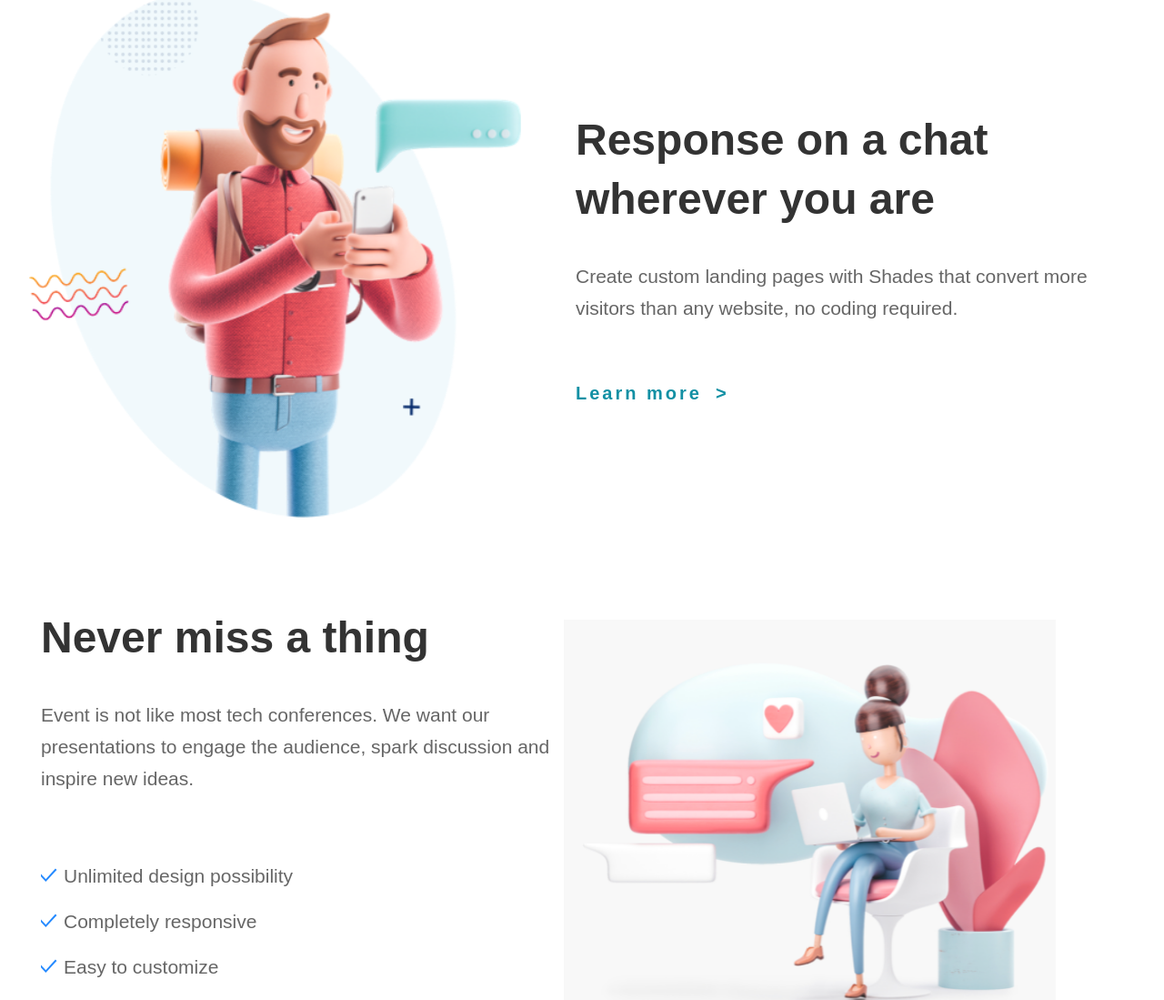
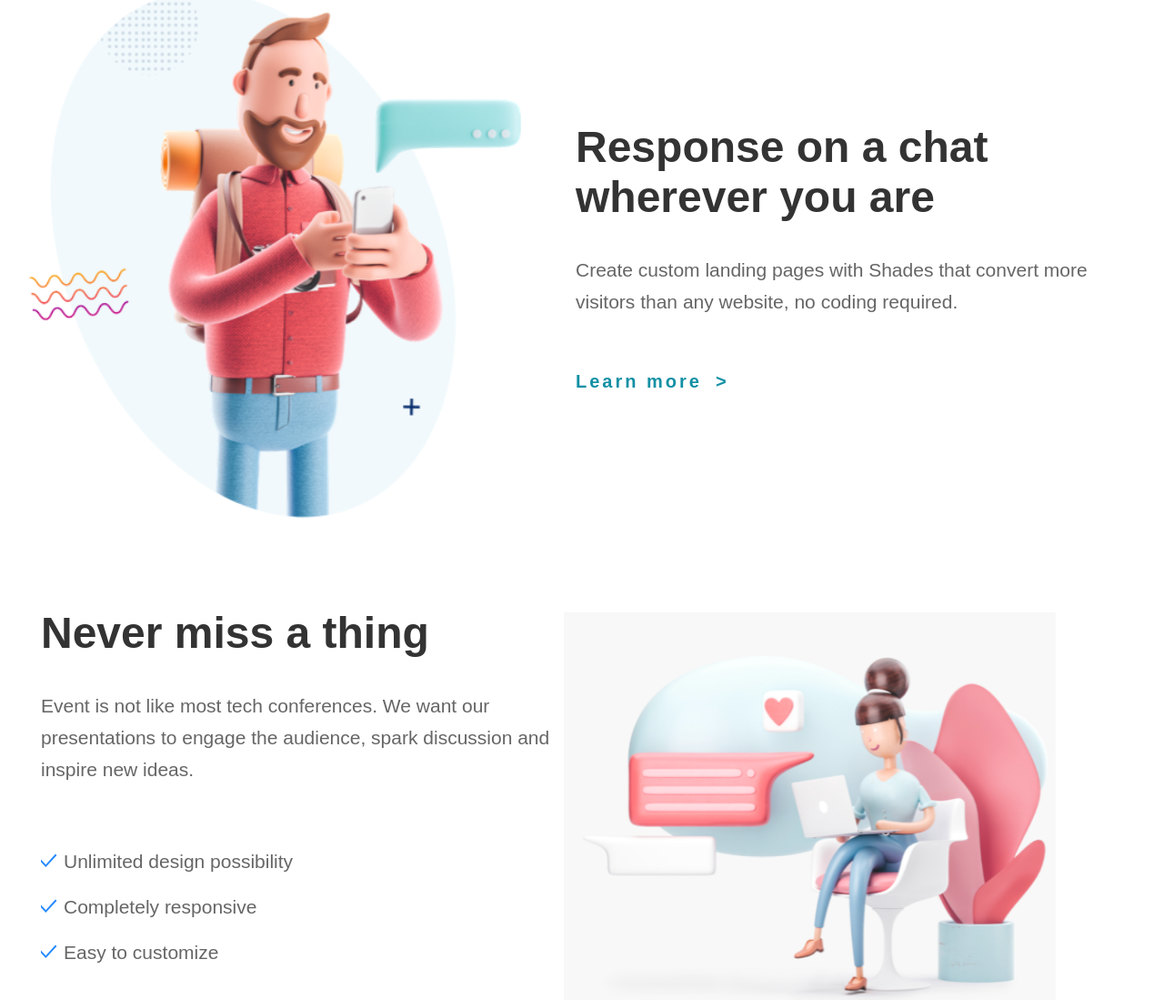
Before and after one commit to jatinrane14/CSI-Week-02-WebDev-Sprint, a plain HTML site: page index.html in a window 1280 px wide. Shown: the part 1500-2599 px from the top of the page at 91% size. Drawn offline with Linux system fonts and the light colour scheme.

Commit message:
style.css

```diff
--- a/css/style.css
+++ b/css/style.css
@@ -335,7 +335,7 @@ a{
     font-size: 48px;
     color: var(--colorb);
     margin-bottom: 35px;
-    line-height: 65px;
+    line-height: 55px;
 }
 .nvr-miss-thing-list{
     list-style-image: url(/images/check-circle.svg);
@@ -346,7 +346,7 @@ a{
 }
 .bene-cont-txt-para{
     line-height: 35px;
-    margin-bottom: 65px;
+    margin-bottom: 59px;
     font-size: 21px;
 }
 .hr-bene-con{
```
